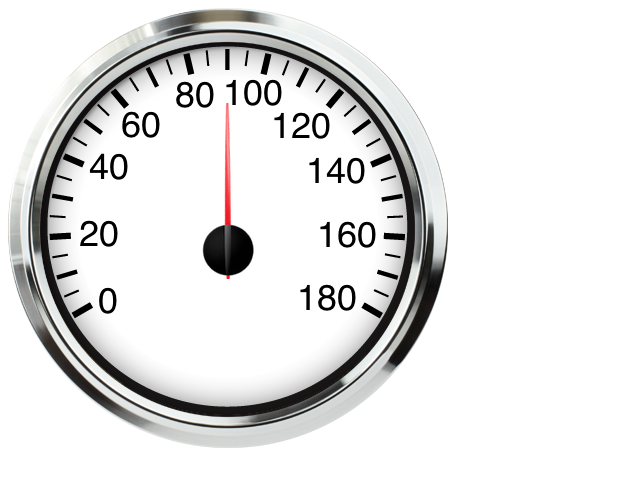
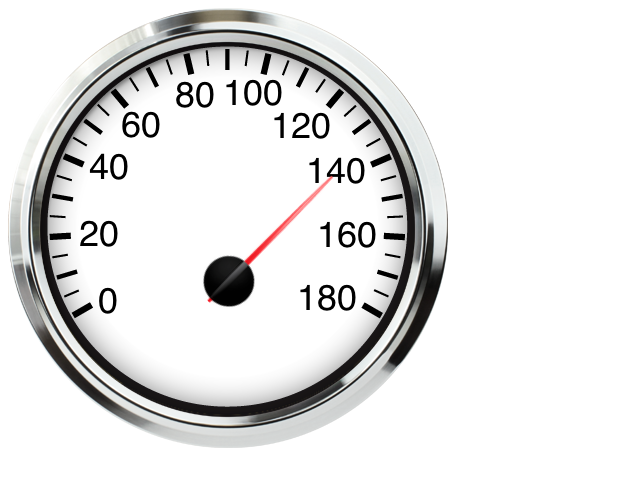
Before and after one commit to evoytenkoapps/speedometer, a plain HTML site: page index.html in a window 1280 px wide. Shown: the whole page, without its empty margins (0-640 px from the left). Drawn offline with Linux system fonts and the light colour scheme.

Commit message:
set transform

```diff
--- a/script.js
+++ b/script.js
@@ -0,0 +1 @@
+document.querySelector('.arrow').style.transform = 'rotate(45deg)';
--- a/style.css
+++ b/style.css
@@ -10,8 +10,9 @@
     position: absolute;
     background-image: url(./assets/dial.png);
     width: 55px;
-    height: 200px;
+    height: 177px;
     background-repeat: no-repeat;
-    top: 95px;
+    top: 126px;
     left: 193px;
+    transform-origin: 50% 83.61%;
 }
```
Also changed, not shown: index.html (+1 -1 lines).
